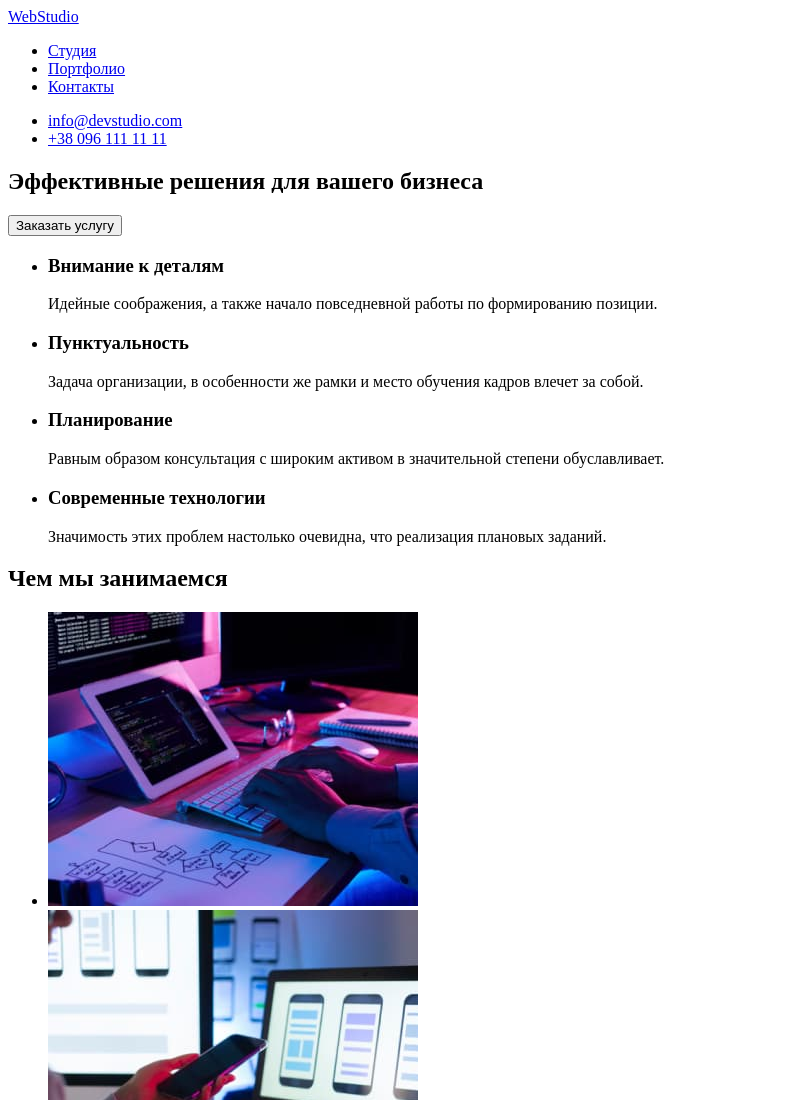
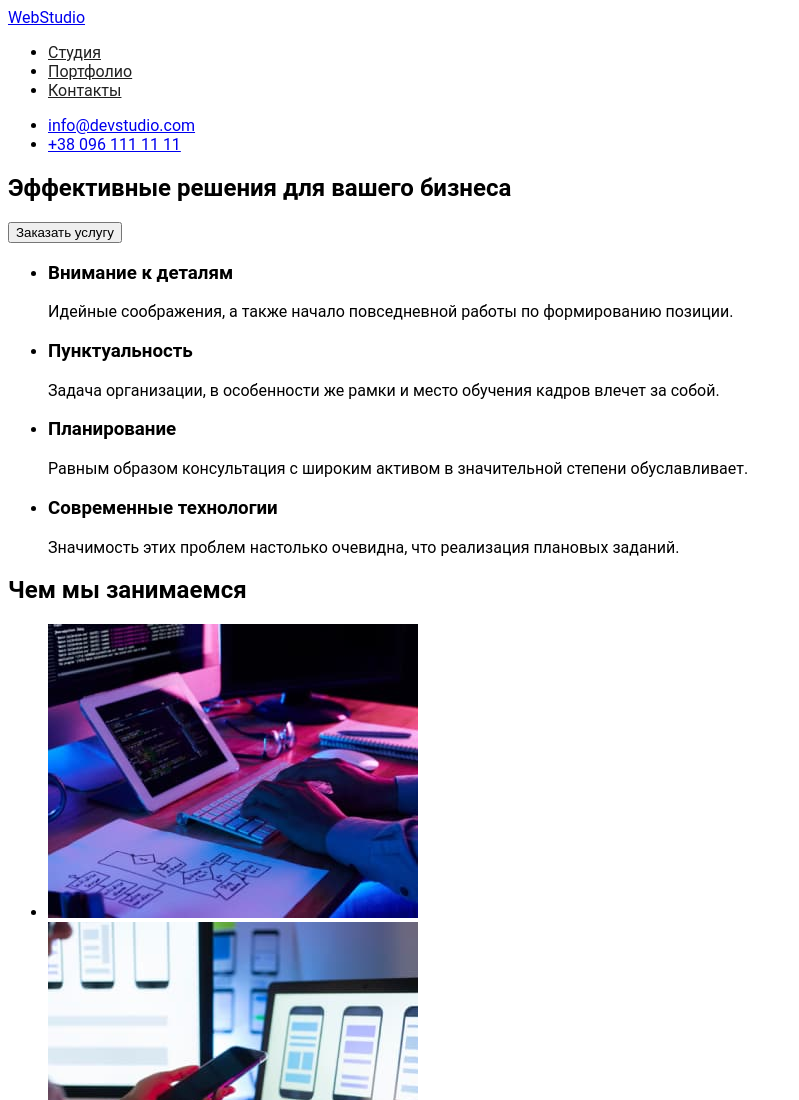
Before and after one commit to bukashenysh/goit-markup-hw-08, a plain HTML site: page index.html in a window 1280 px wide. Shown: the top 1100 px of the page, without its empty margins (0-799 px from the left). Drawn offline with Linux system fonts and the light colour scheme.

Commit message:
начало стилей
начал вносить стили

```diff
--- a/css/styles.css
+++ b/css/styles.css
@@ -0,0 +1,23 @@
+:root {
+  --white-color: #ffffff;
+  --main-title-color: #2f303a;
+  --secondary-title-color: #f5f4fa;
+  --main-text-color: #212121;
+  --secondary-text-color: #757575;
+  --accent-color: #2196f3;
+}
+
+body {
+  font-family: 'Roboto', sans-serif;
+}
+.header {
+  background-color: var(--white-color);
+  /*надо размер шрифта добавить*/
+}
+.header-link {
+  color: var(--main-text-color);
+}
+.header-link:hover,
+.header-link:focus {
+  color: var(--accent-color);
+}
--- a/index.html
+++ b/index.html
@@ -5,20 +5,21 @@
   <meta charset="UTF-8">
   <meta http-equiv="X-UA-Compatible" content="IE=edge">
   <meta name="viewport" content="width=device-width, initial-scale=1.0">
+  <link rel="stylesheet" href="./css/styles.css">
   <title lang="en">WebStudio</title>
 </head>
 
 <body>
-  <header>
+  <header class="header">
     <nav>
     <a lang="en" href="./index.html">WebStudio</a>
     <ul>
-      <li><a href="index.html">Студия</a></li>
-      <li><a href="./portfolio.html">Портфолио</a></li>
-      <li><a href="/contacts">Контакты</a></li>
+      <li><a href="index.html" class="header-link">Студия</a></li>
+      <li><a href="./portfolio.html" class="header-link">Портфолио</a></li>
+      <li><a href="/contacts" class="header-link">Контакты</a></li>
     </ul>
     </nav>
-    <ul>
+    <ul class="header-contacts">
       <li><a href="mailto:info@devstudio.com">info@devstudio.com</a>
       </li>
       <li><a href="tel:+380961111111">+38 096 111 11 11</a>
```
Also changed, not shown: portfolio.html (+1 -0 lines).
